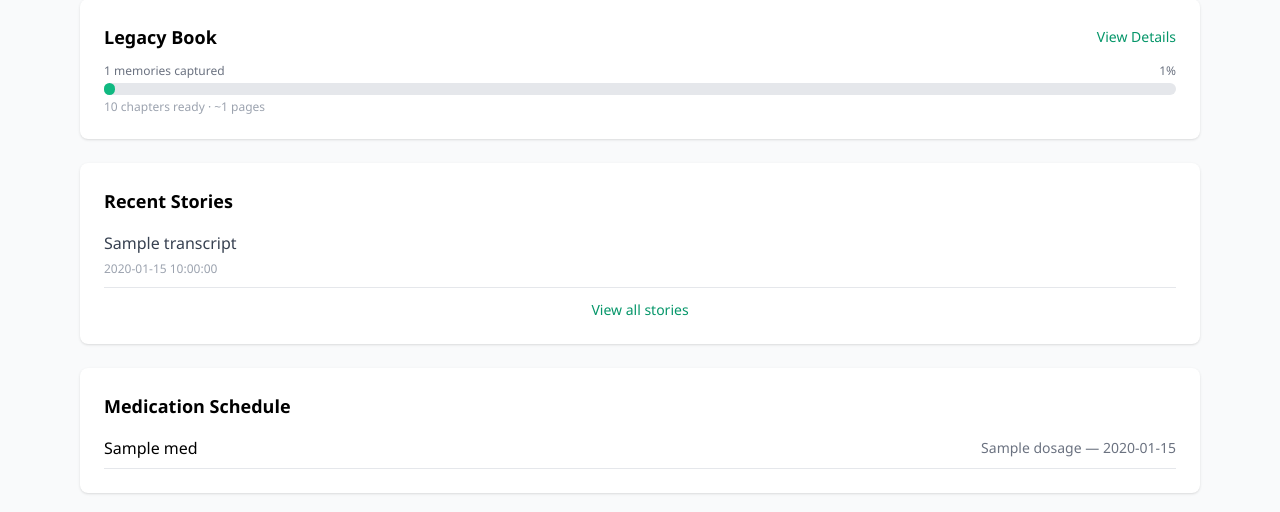
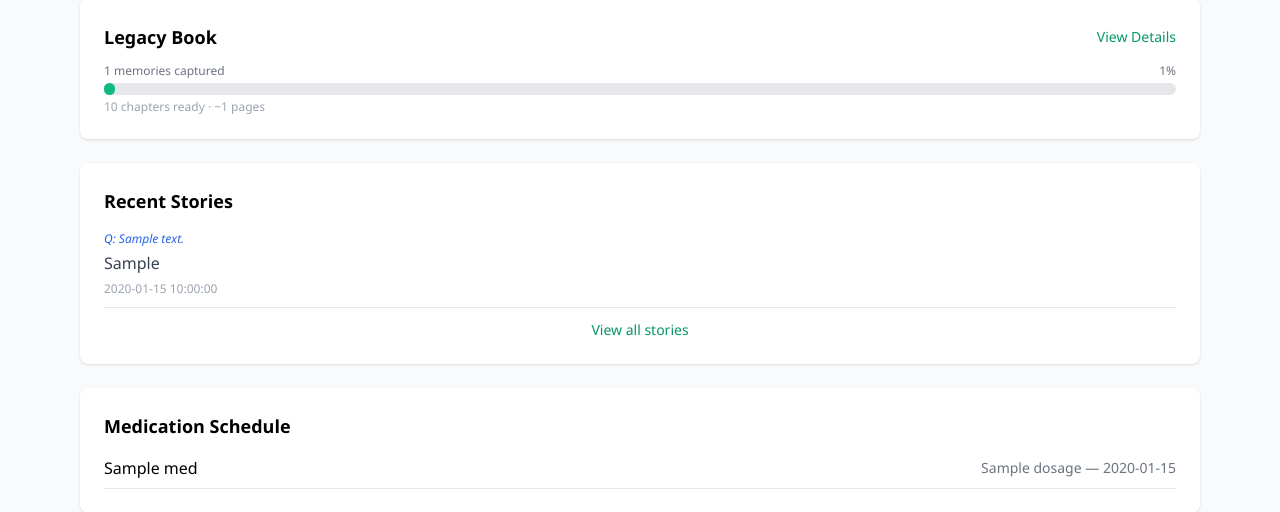
Before and after one commit to Glen-collab/polly-connect, a FastAPI app: template server/templates/dashboard.html in a window 1280 px wide. Shown: the part 261-773 px from the top of the page. Run offline with FastAPI, Linux system fonts and the light colour scheme; the template is opened without the code that fills it: most values are stand-ins (such as "Sample title", 1, 10 or a date in 2020); some libraries are stand-ins or nearby versions.

Commit message:
Fix stories showing original transcript instead of corrected, add question context
- Dashboard and Stories pages now display corrected_transcript when available
  (was always showing original transcript even after verification edits)
- Add question_text column to stories table so we know what question prompted each story
- Save current_question when stories are recorded from family question sessions
- Show "Q: ..." above each story on dashboard, stories, and transcriptions pages

Co-Authored-By: Claude Opus 4.6 <noreply@anthropic.com>

```diff
--- a/server/core/command_processor.py
+++ b/server/core/command_processor.py
@@ -383,6 +383,7 @@ class CommandProcessor:
                             speaker_name=state.speaker_name,
                             source="family_story",
                             tenant_id=tid,
+                            question_text=state.current_question,
                         )
                         if self.memory_extractor:
                             mem_data = self.memory_extractor.extract(
@@ -482,6 +483,7 @@ class CommandProcessor:
             speaker_name=state.speaker_name,
             source="family_story",
             tenant_id=tid,
+            question_text=state.current_question,
         )
 
         # Extract structured memory and save
--- a/server/templates/dashboard.html
+++ b/server/templates/dashboard.html
@@ -49,7 +49,11 @@
     <ul class="space-y-3">
         {% for story in stories %}
         <li class="border-b pb-2">
-            <p class="text-sm sm:text-base text-gray-700">{{ story.transcript[:200] }}{% if story.transcript|length > 200 %}...{% endif %}</p>
+            {% if story.question_text %}
+            <p class="text-xs text-blue-600 italic mb-1">Q: {{ story.question_text }}</p>
+            {% endif %}
+            {% set display_text = story.corrected_transcript or story.transcript %}
+            <p class="text-sm sm:text-base text-gray-700">{{ display_text[:200] }}{% if display_text|length > 200 %}...{% endif %}</p>
             <span class="text-xs text-gray-400">{{ story.created_at }}</span>
         </li>
         {% endfor %}
--- a/server/templates/stories.html
+++ b/server/templates/stories.html
@@ -15,7 +15,10 @@
         {% if story.speaker_name %}
         <p class="text-xs sm:text-sm text-gray-500 mb-1">Shared by {{ story.speaker_name }}</p>
         {% endif %}
-        <p class="text-sm sm:text-base text-gray-700 whitespace-pre-wrap">{{ story.transcript or "Transcription pending..." }}</p>
+        {% if story.question_text %}
+        <p class="text-xs text-blue-600 italic mb-1">Q: {{ story.question_text }}</p>
+        {% endif %}
+        <p class="text-sm sm:text-base text-gray-700 whitespace-pre-wrap">{{ story.corrected_transcript or story.transcript or "Transcription pending..." }}</p>
         <div class="flex items-center gap-3 mt-2">
             {% if story.audio_s3_key %}
             <audio controls preload="none" class="h-8">
--- a/server/templates/transcriptions.html
+++ b/server/templates/transcriptions.html
@@ -35,6 +35,9 @@
 
         <!-- Display mode -->
         <div id="display-{{ story.id }}">
+            {% if story.question_text %}
+            <p class="text-xs text-blue-600 italic mb-2">Q: {{ story.question_text }}</p>
+            {% endif %}
             <p class="text-sm sm:text-base text-gray-700 whitespace-pre-wrap mb-3">{{ story.corrected_transcript or story.transcript or "No transcript" }}</p>
             {% if story.corrected_transcript and story.transcript != story.corrected_transcript %}
             <details class="mb-3">
```
Also changed, not shown: server/core/database.py (+5 -4 lines).
